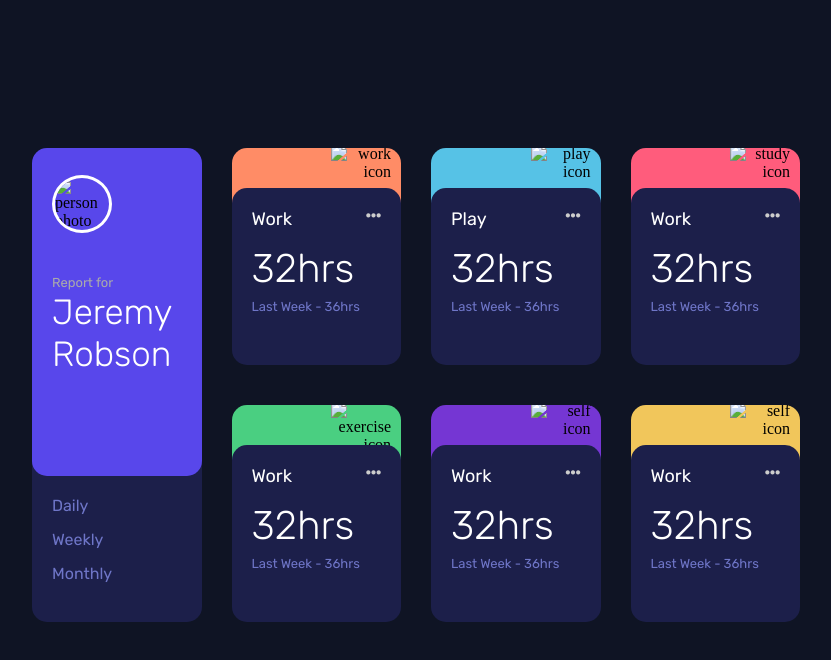
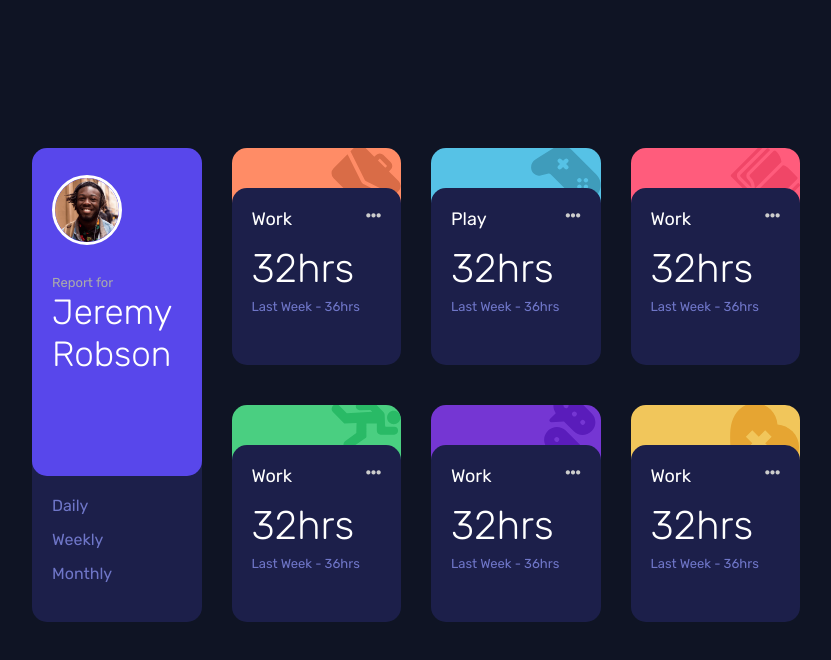
Before and after one commit to fvaloyd/tracking-dashboard, a plain HTML site: page src/index.html in a window 1280 px wide. Shown: the whole page, without its empty margins (224-1055 px from the left). Drawn offline with Linux system fonts and the light colour scheme; the site is published under a folder, as on GitHub Pages, so addresses that start at the root find nothing; a script that the page names is missing; a web font is replaced by a local one.

Commit message:
file reorganization

```diff
--- a/src/index.html
+++ b/src/index.html
@@ -26,7 +26,7 @@
             <div id="PrincipalCard" class="card">
                 <div class="PrincipalCardBack">
                     <div class="img-div">
-                        <img src="/images/image-jeremy.png" alt="person photo">
+                        <img src="./source/images/image-jeremy.png" alt="person photo">
                     </div>
 
                     <div class="pc-desc">
@@ -50,7 +50,7 @@
             <div id="card1" class="card">
                 <div class="background backCard1">
                     <div class="icon-div">
-                        <img src="/images/icon-work.svg" alt="work icon">
+                        <img src="./source/images/icon-work.svg" alt="work icon">
                     </div>
 
                 </div>
@@ -72,7 +72,7 @@
             <div id="card2" class="card">
                 <div class="background backCard2" >
                     <div class="icon-div">
-                        <img src="/images/icon-play.svg" alt="play icon">
+                        <img src="./source/images/icon-play.svg" alt="play icon">
                     </div>
 
                 </div>
@@ -92,7 +92,7 @@
             <div id="card3" class="card">
                 <div class="background backCard3">
                     <div class="icon-div">
-                        <img src="/images/icon-study.svg" alt="study icon">
+                        <img src="./source/images/icon-study.svg" alt="study icon">
                     </div>
 
                 </div>
@@ -112,7 +112,7 @@
             <div id="card4" class="card">
                 <div class="background backCard4">
                     <div class="icon-div">
-                        <img src="/images/icon-exercise.svg" alt="exercise icon">
+                        <img src="./source/images/icon-exercise.svg" alt="exercise icon">
                     </div>
 
                 </div>
@@ -132,7 +132,7 @@
             <div id="card5" class="card">
                 <div class="background backCard5">
                     <div class="icon-div">
-                        <img src="/images/icon-social.svg" width="65px" height="65px" alt="self icon">
+                        <img src="./source/images/icon-social.svg" width="65px" height="65px" alt="self icon">
                     </div>
 
                 </div>
@@ -152,7 +152,7 @@
             <div id="card6" class="card">
                 <div class="background backCard6">
                     <div class="icon-div">
-                        <img src="/images/icon-self-care.svg" alt="self icon">
+                        <img src="./source/images/icon-self-care.svg" alt="self icon">
                     </div>
 
                 </div>
```
Also changed, not shown: src/source/images/favicon-32x32.png (renamed from images/favicon-32x32.png), src/source/images/icon-ellipsis.svg (renamed from images/icon-ellipsis.svg), src/source/images/icon-exercise.svg (renamed from images/icon-exercise.svg), src/source/images/icon-play.svg (renamed from images/icon-play.svg), src/source/images/icon-self-care.svg (renamed from images/icon-self-care.svg), src/source/images/icon-social.svg (renamed from images/icon-social.svg), src/source/images/icon-study.svg (renamed from images/icon-study.svg), src/source/images/icon-work.svg (renamed from images/icon-work.svg), src/source/images/image-jeremy.png (renamed from images/image-jeremy.png).
